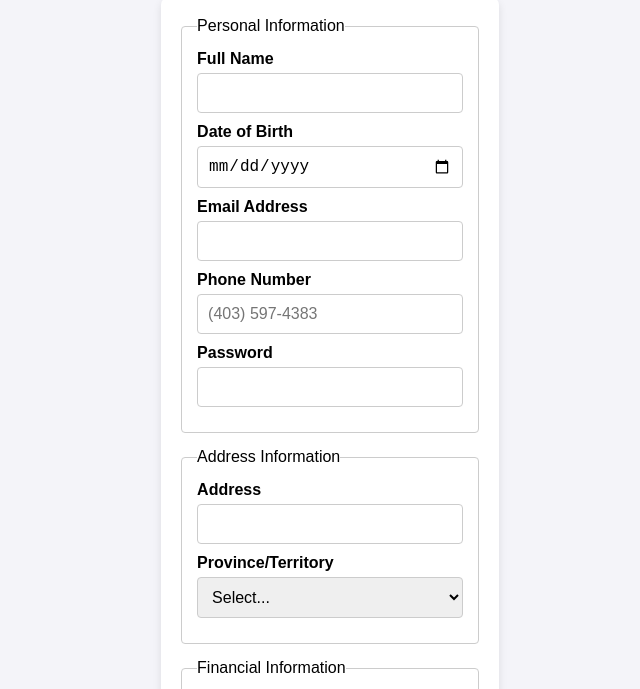
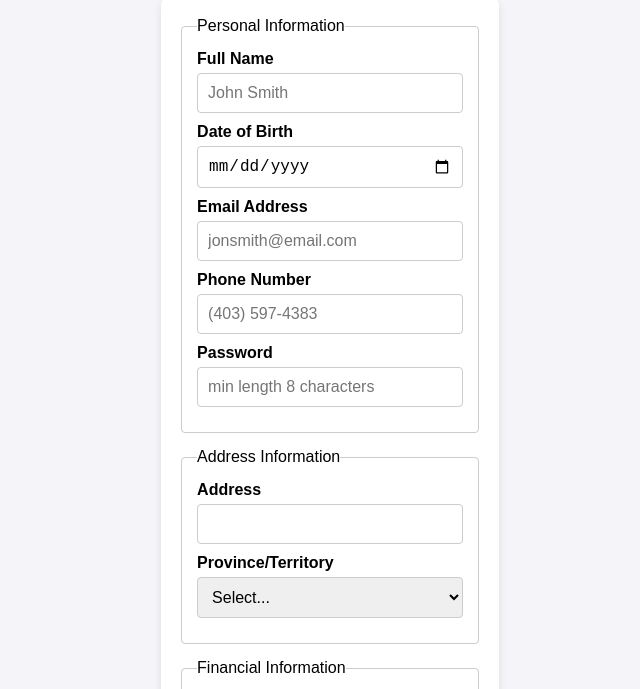
Before and after one commit to Dragonhyde/Crypta-signup-form, a plain HTML site: page index.html in a window 1280 px wide. Shown: the part 60-749 px from the top of the page, without its empty margins (310-950 px from the left). Drawn offline with Linux system fonts and the light colour scheme.

Commit message:
Update index.html

```diff
--- a/index.html
+++ b/index.html
@@ -16,23 +16,23 @@
                     <legend>Personal Information</legend>
                     <div>
                         <label for="fullName">Full Name</label>
-                        <input type="text" id="fullName" required>
+                        <input type="text" id="fullName" placeholder="John Smith" required autocomplete>
                     </div>
                     <div>
                         <label for="dob">Date of Birth</label>
-                        <input type="date" id="dob" required>
+                        <input type="date" id="dob" required autocomplete>
                     </div>
                     <div>
                         <label for="email">Email Address</label>
-                        <input type="email" id="email" required>
+                        <input type="email" id="email" placeholder="jonsmith@email.com"required autocomplete>
                     </div>
                     <div>
                         <label for="phone">Phone Number</label>
-                        <input type="tel" id="phone" pattern="\(\d{3}\) \d{3}-\d{4}" placeholder="(403) 597-4383" required>
+                        <input type="tel" id="phone" pattern="\(\d{3}\) \d{3}-\d{4}" placeholder="(403) 597-4383" required autocomplete>
                     </div>
                     <div>
                         <label for="password">Password</label>
-                        <input type="password" id="password" minlength="8" required>
+                        <input type="password" id="password" minlength="8" placeholder="min length 8 characters" required autocomplete>
                     </div>
                 </fieldset>
 
```
